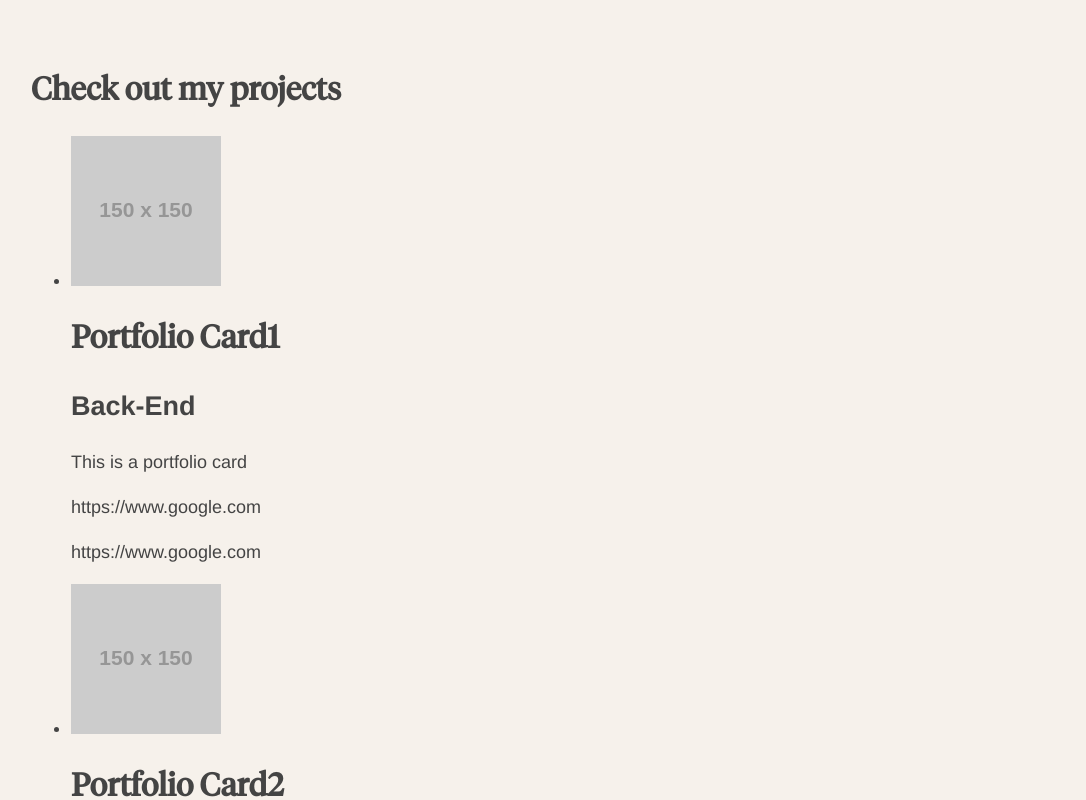
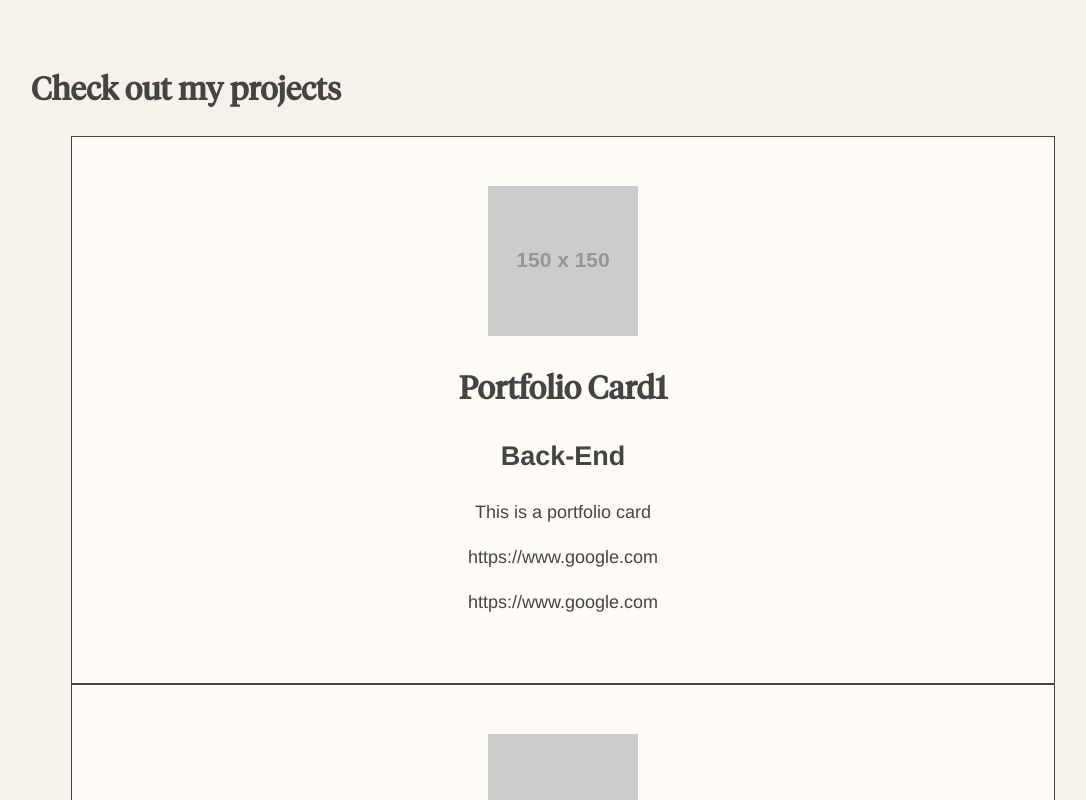
Before and after one commit to OneInfiniteLoops/Portfolio, a React (Create React App) app: page / in a window 1280 px wide. Shown: the part 1520-2320 px from the top of the page, without its empty margins (97-1183 px from the left). Built offline with nearby package versions, Linux system fonts and the light colour scheme.

Commit message:
Adds styling for portfolio-card

```diff
--- a/src/App.css
+++ b/src/App.css
@@ -196,6 +196,15 @@ html {
   animation: slide-up-fade 3s;
 }
 
+.portfolio-card {
+  list-style: none;
+  text-align: center;
+  border: #444 solid 1px;
+  background-color: #fffcf7;
+  padding: 5%;
+  animation: slide-up-fade 3s;
+}
+
 #contact {
   font-family: Tiempos Headline;
   background-color: #fffcf7;
```
